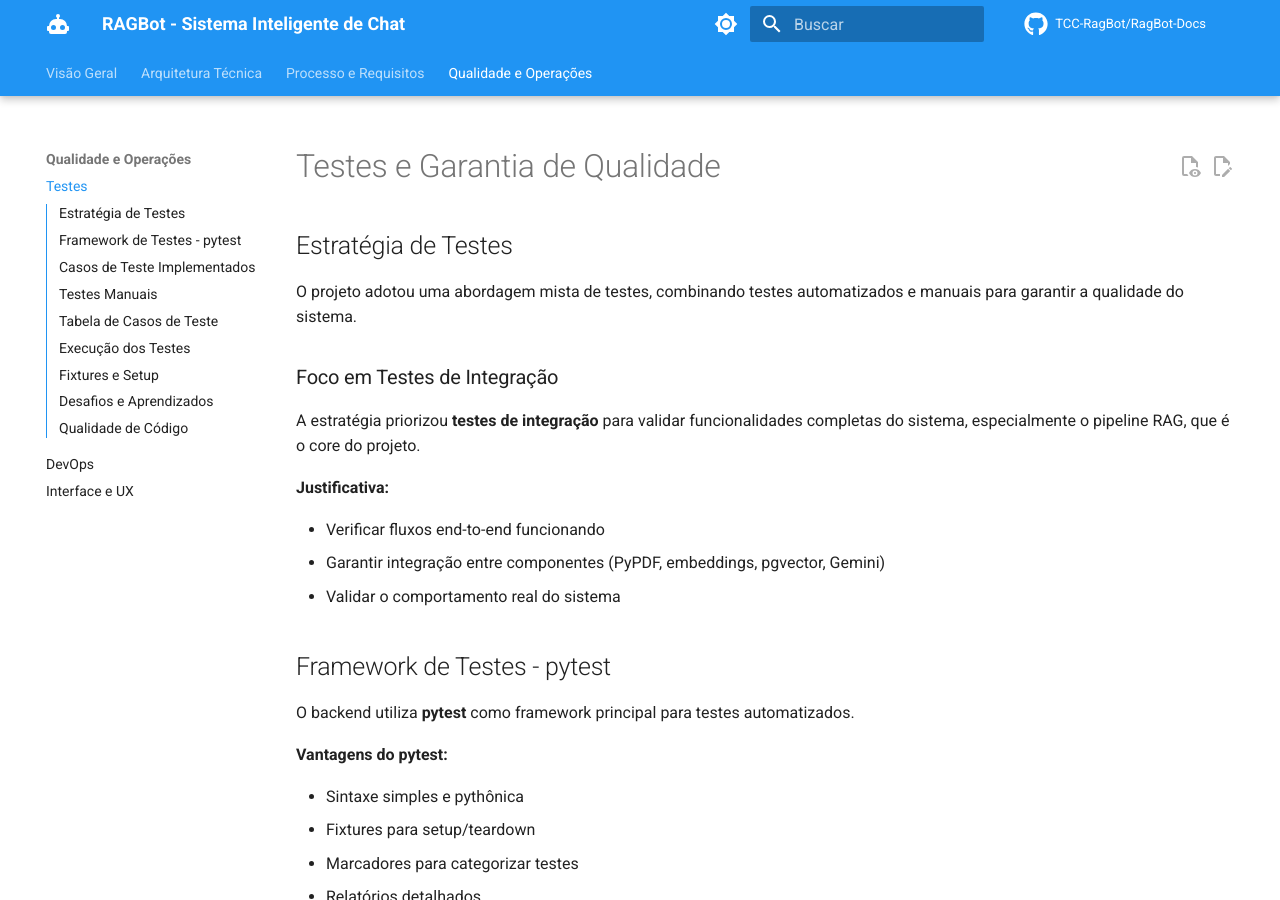
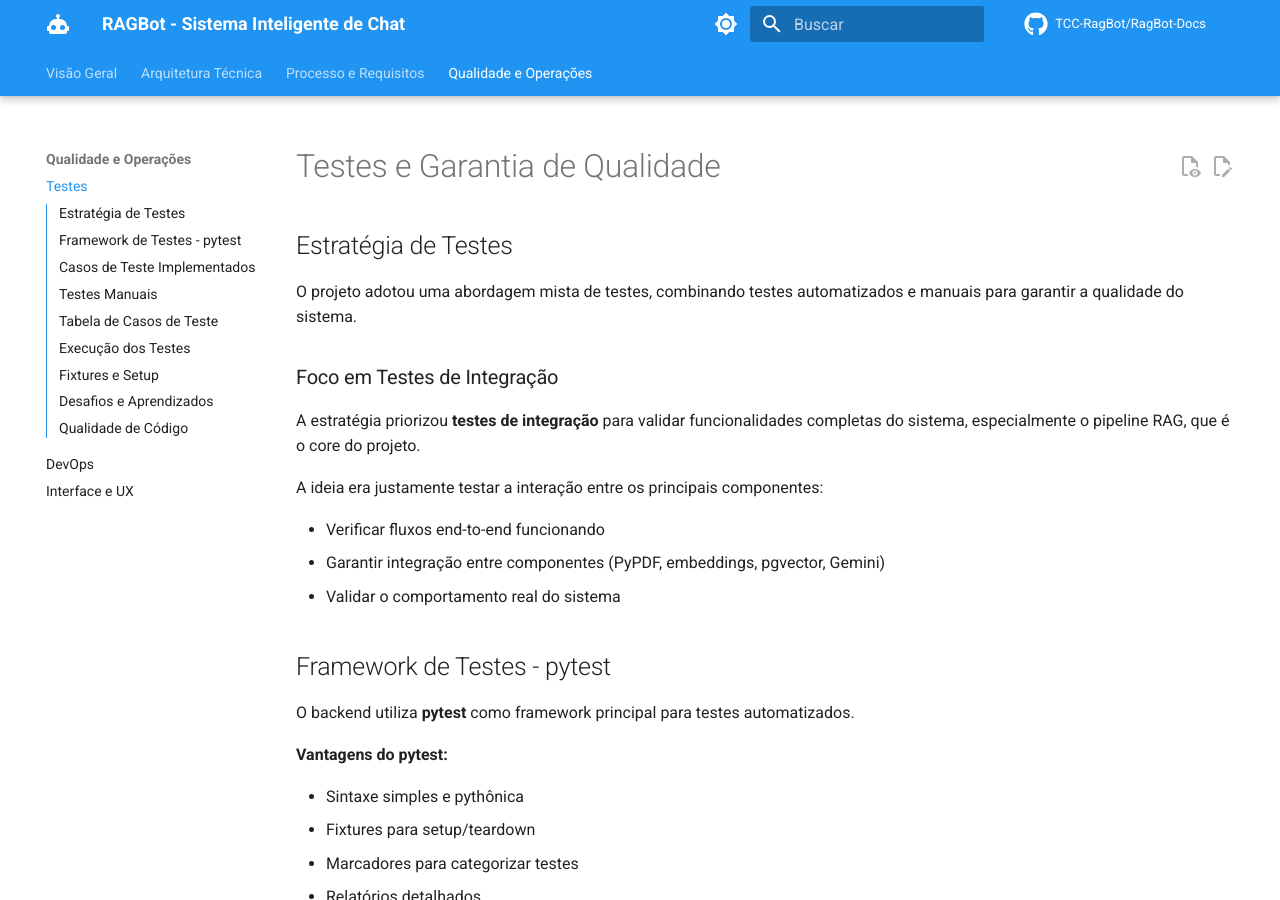
Before and after one commit to TCC-RagBot/RagBot-Docs, an MkDocs documentation site: the page built from docs/Qualidade/testes.md, in a window 1280 px wide and 900 px high. Built offline with MkDocs 1.6.1 and Material for MkDocs 9.7.7, drawn with Linux system fonts in a browser that asks for light colours; comment, search, counter and statistics services are not loaded.

Commit message:
feat: ajustes na parte de testes

```diff
--- a/docs/Qualidade/testes.md
+++ b/docs/Qualidade/testes.md
@@ -8,7 +8,7 @@ O projeto adotou uma abordagem mista de testes, combinando testes automatizados
 
 A estratégia priorizou **testes de integração** para validar funcionalidades completas do sistema, especialmente o pipeline RAG, que é o core do projeto.
 
-**Justificativa:**
+A ideia era justamente testar a interação entre os principais componentes:
 
 - Verificar fluxos end-to-end funcionando
 - Garantir integração entre componentes (PyPDF, embeddings, pgvector, Gemini)
```
